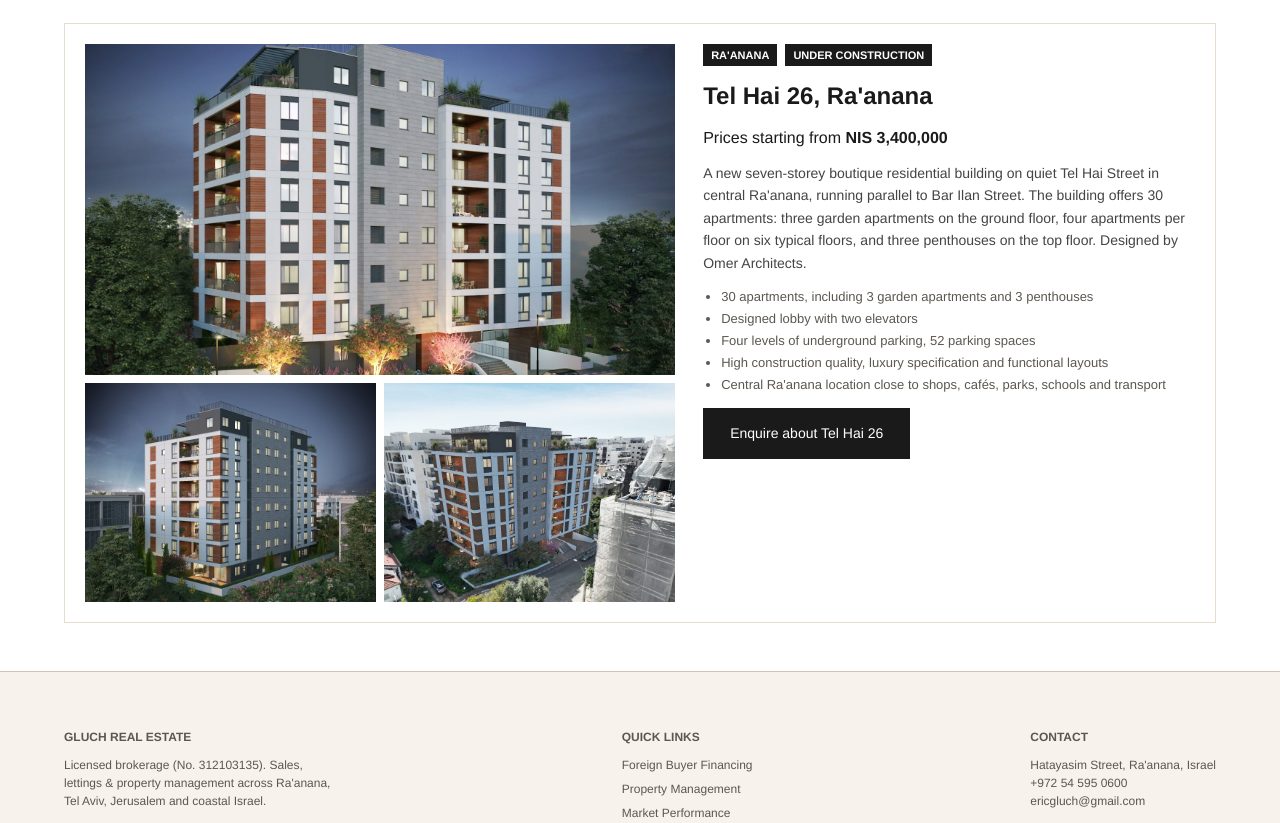
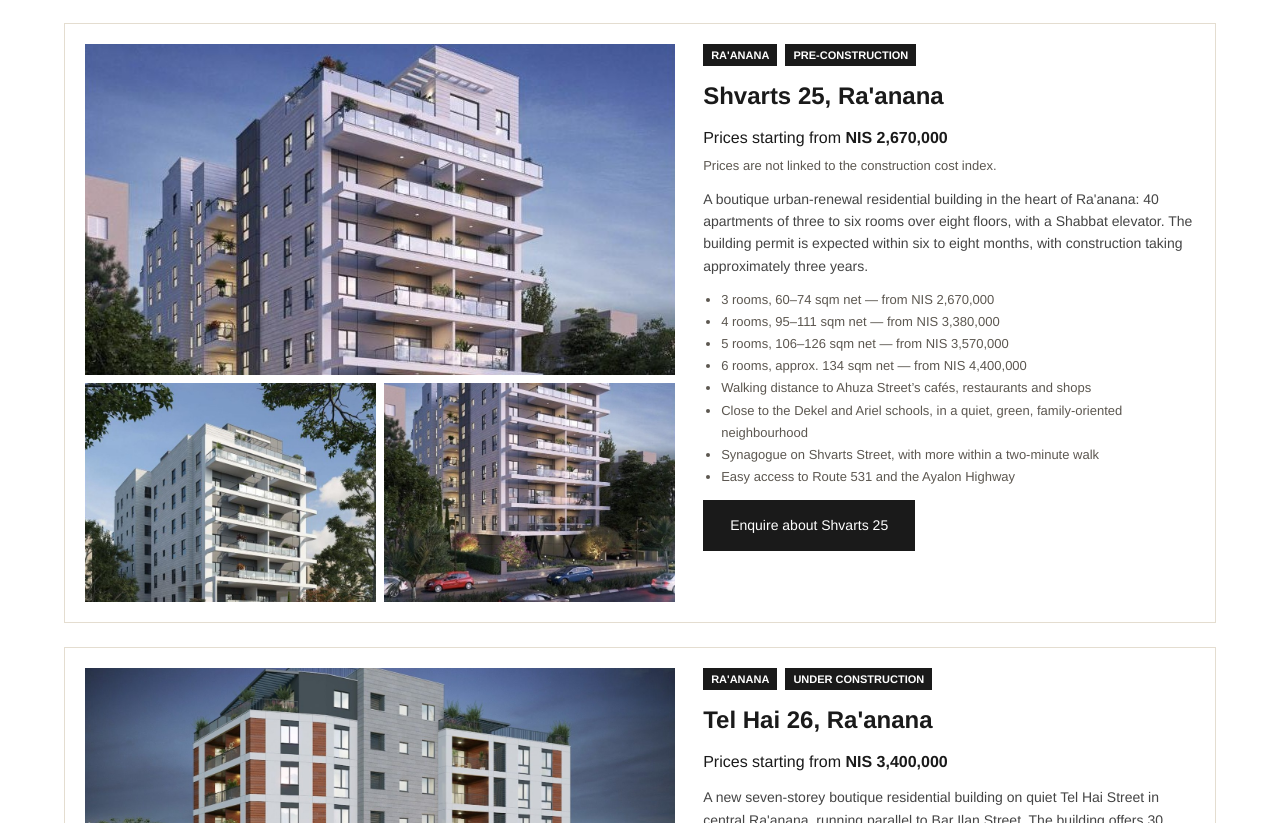
Before and after one commit to yesyon/gluch-estate, a plain HTML site: page raanana.html in a window 1280 px wide. Shown: the part 1400-2223 px from the top of the page. Drawn offline with Linux system fonts and the light colour scheme.

Commit message:
Add Shvarts 25 pre-construction listing to Ra'anana page
Co-Authored-By: Claude Opus 5.5 <noreply@anthropic.com>
Claude-Session: https://claude.ai/code/session_01HJXaMAthpN2AeXomeWPrbu

```diff
--- a/raanana.html
+++ b/raanana.html
@@ -90,6 +90,34 @@
           <a href="contact.html" class="btn btn-primary" style="width:fit-content;">Enquire about HaGalil 54</a>
         </div>
       </div>
+      <div class="featured-dev" id="shvarts-25" style="margin-top:24px;">
+        <div class="featured-gallery featured-gallery-2">
+          <img class="featured-main" src="images/raanana-shvarts-25-1.jpg" alt="Shvarts 25, Ra'anana — evening street view rendering" loading="lazy" style="object-position:center 30%;">
+          <img src="images/raanana-shvarts-25-2.jpg" alt="Shvarts 25, Ra'anana — rear daytime rendering" loading="lazy">
+          <img src="images/raanana-shvarts-25-3.jpg" alt="Shvarts 25, Ra'anana — street-level view with landscaped entrance" loading="lazy">
+        </div>
+        <div class="featured-info">
+          <div style="display:flex;gap:8px;flex-wrap:wrap;">
+            <span class="badge">Ra'anana</span>
+            <span class="badge badge-status">Pre-Construction</span>
+          </div>
+          <h2 class="featured-title">Shvarts 25, Ra'anana</h2>
+          <p class="featured-price">Prices starting from <strong>NIS 2,670,000</strong></p>
+          <p style="font-size:13px;color:var(--color-text-secondary);margin-top:-6px;">Prices are not linked to the construction cost index.</p>
+          <p class="featured-desc">A boutique urban-renewal residential building in the heart of Ra'anana: 40 apartments of three to six rooms over eight floors, with a Shabbat elevator. The building permit is expected within six to eight months, with construction taking approximately three years.</p>
+          <ul class="featured-list">
+            <li>3 rooms, 60&ndash;74 sqm net &mdash; from NIS 2,670,000</li>
+            <li>4 rooms, 95&ndash;111 sqm net &mdash; from NIS 3,380,000</li>
+            <li>5 rooms, 106&ndash;126 sqm net &mdash; from NIS 3,570,000</li>
+            <li>6 rooms, approx. 134 sqm net &mdash; from NIS 4,400,000</li>
+            <li>Walking distance to Ahuza Street&rsquo;s cafés, restaurants and shops</li>
+            <li>Close to the Dekel and Ariel schools, in a quiet, green, family-oriented neighbourhood</li>
+            <li>Synagogue on Shvarts Street, with more within a two-minute walk</li>
+            <li>Easy access to Route 531 and the Ayalon Highway</li>
+          </ul>
+          <a href="contact.html" class="btn btn-primary" style="width:fit-content;">Enquire about Shvarts 25</a>
+        </div>
+      </div>
       <div class="featured-dev" id="tel-hai-26" style="margin-top:24px;">
         <div class="featured-gallery featured-gallery-2">
           <img class="featured-main" src="images/tel-hai-26-1.jpg" alt="Tel Hai 26, Ra'anana — evening street view rendering" loading="lazy">
```
Also changed, not shown: images/raanana-shvarts-25-1.jpg (added), images/raanana-shvarts-25-2.jpg (added), images/raanana-shvarts-25-3.jpg (added).
